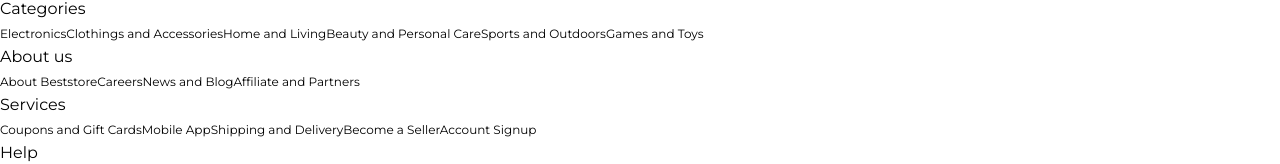
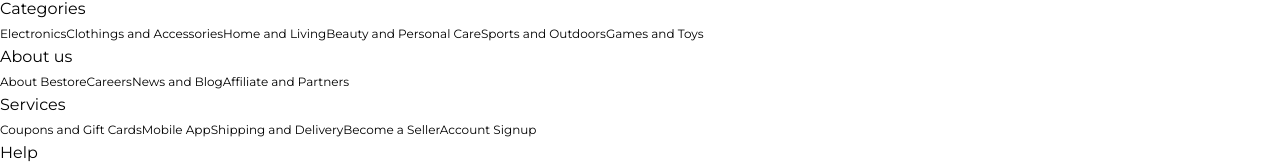
Before and after one commit to Xyzeebit/best-store, a React (Vite) app: page / in a window 1280 px wide. Shown: the part 5409-5573 px from the top of the page. Built offline with nearby package versions, Linux system fonts and the light colour scheme.

Commit message:
Bug: fix typo

```diff
--- a/src/components/core/Footer.jsx
+++ b/src/components/core/Footer.jsx
@@ -106,7 +106,7 @@ const Footer = () => {
                   to={`/about/bestore`}
                   className="text-xsm md:text-sm text-gray-600 hover:underline"
                 >
-                  About Beststore
+                  About Bestore
                 </Link>
                 <Link
                   to={`/about/careers`}
```
